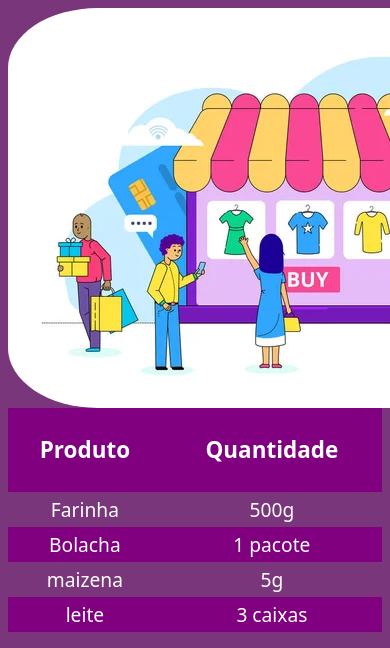
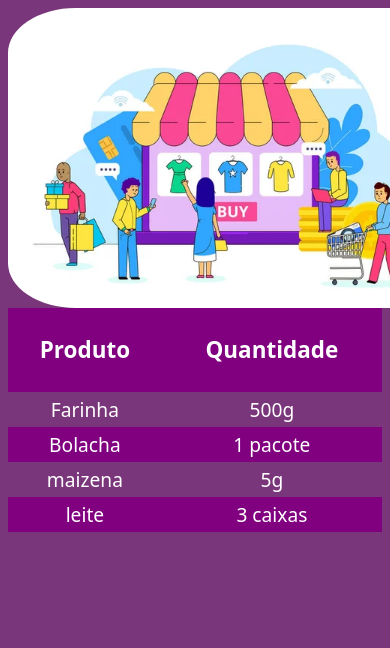
Before and after one commit to Daenas/Lista_Compra-Django, a Django app: page / in a window 390 px wide; the page is wider, and only the part inside the window is pictured. Shown: the top 648 px of that part. Run offline with Django 4.2, Linux system fonts and the light colour scheme; data comes from the database, SQL or seed files in the repository.

Commit message:
Adding responsivness

```diff
--- a/core/static/css/estilo.css
+++ b/core/static/css/estilo.css
@@ -33,3 +33,11 @@ img {
   display: block;
   margin: auto;
 }
+
+@media screen and (max-width: 600px){
+  img{
+    width: 450px;
+    height: 300px;
+  }
+
+}
```
Also changed, not shown: 1 other file.
